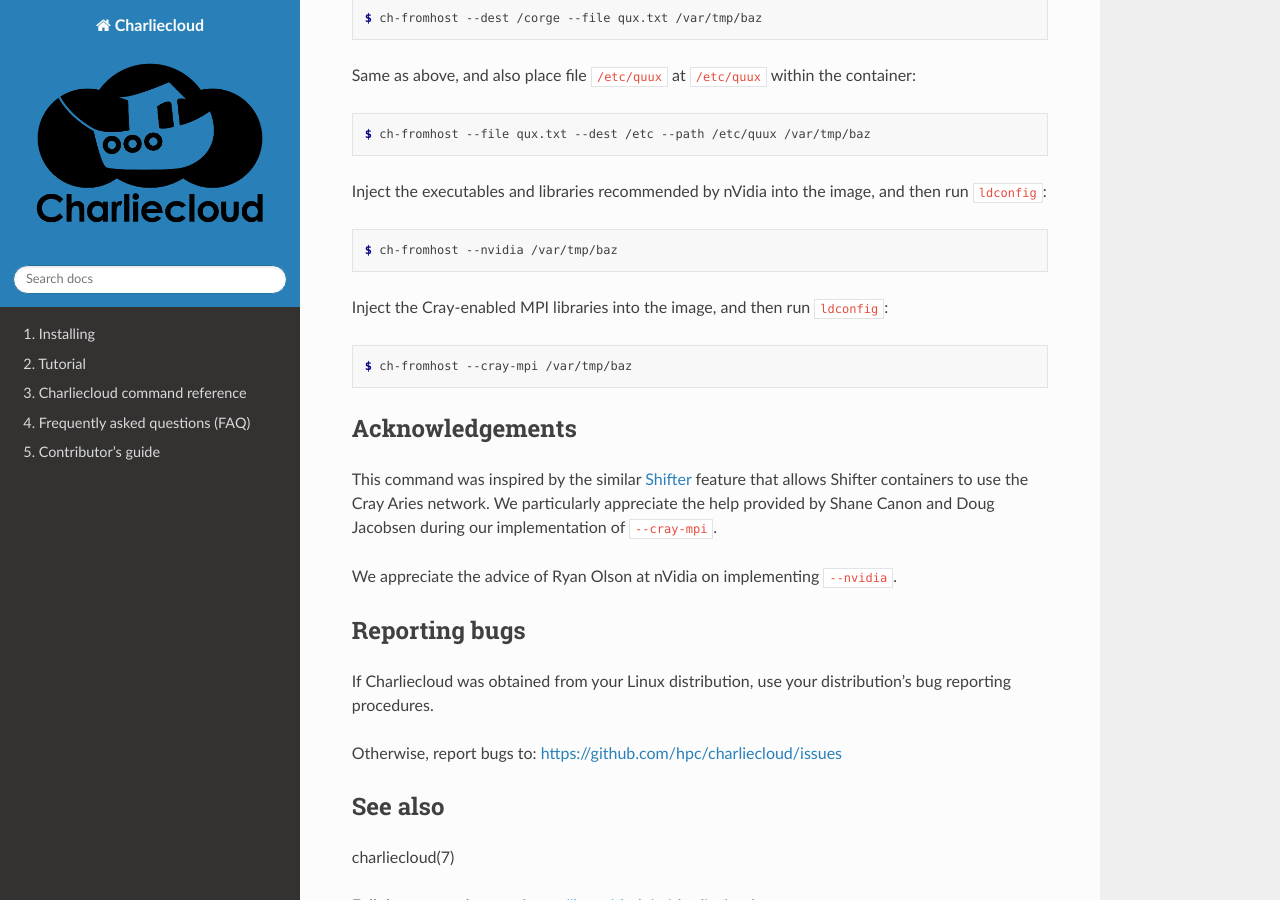
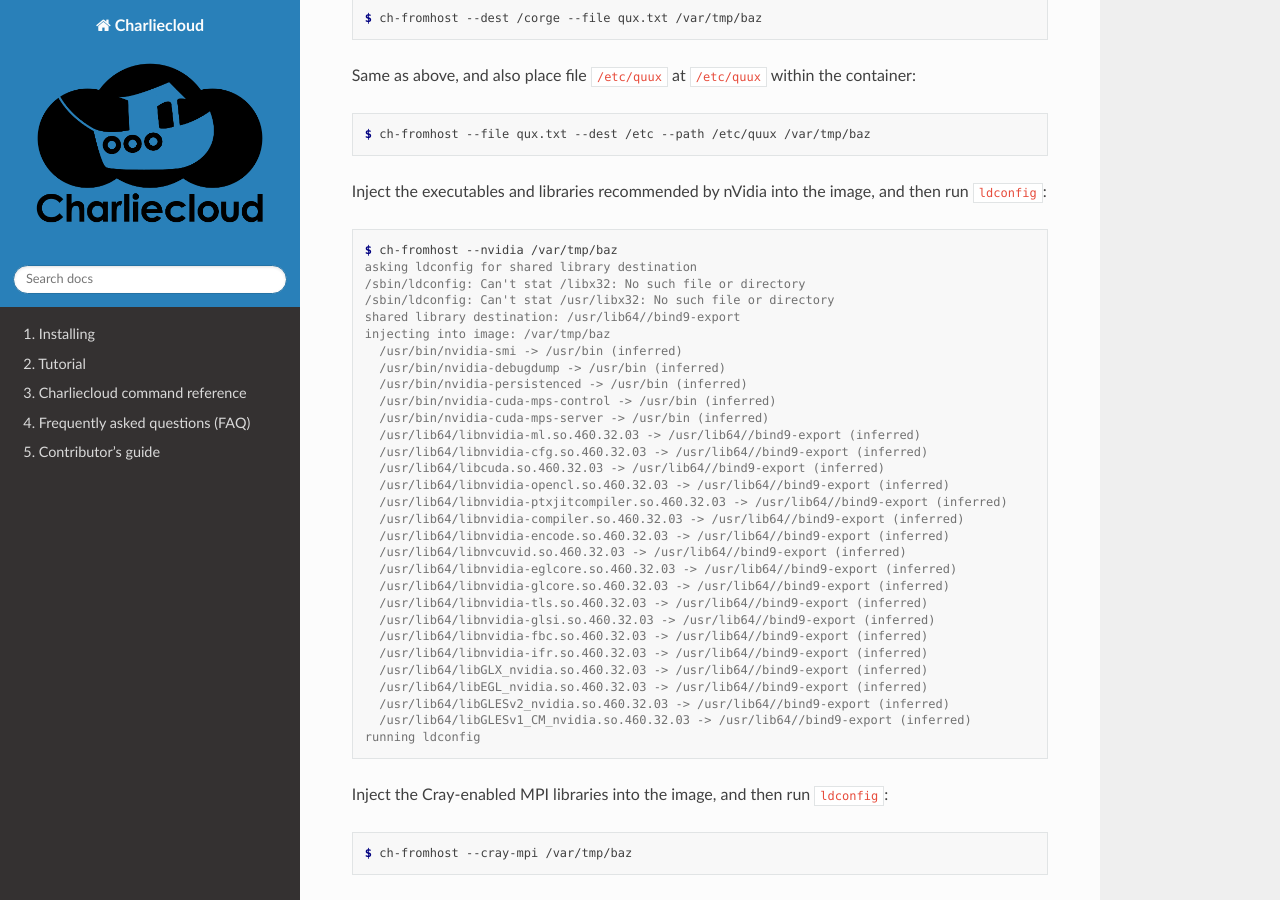
Before and after one commit to hpc/charliecloud, a Sphinx documentation site: the page built from doc/ch-fromhost.rst, in a window 1280 px wide and 900 px high, scrolled down 4410 px. Built offline with Sphinx 7.4.7 and the Read the Docs theme 2.0.0, drawn with Linux system fonts in a browser that asks for light colours.

Commit message:
add nvidia fromhost example

```diff
--- a/doc/ch-fromhost_desc.rst
+++ b/doc/ch-fromhost_desc.rst
@@ -241,6 +241,35 @@ Inject the executables and libraries recommended by nVidia into the image, and
 then run :code:`ldconfig`::
 
   $ ch-fromhost --nvidia /var/tmp/baz
+  asking ldconfig for shared library destination
+  /sbin/ldconfig: Can't stat /libx32: No such file or directory
+  /sbin/ldconfig: Can't stat /usr/libx32: No such file or directory
+  shared library destination: /usr/lib64//bind9-export
+  injecting into image: /var/tmp/baz
+    /usr/bin/nvidia-smi -> /usr/bin (inferred)
+    /usr/bin/nvidia-debugdump -> /usr/bin (inferred)
+    /usr/bin/nvidia-persistenced -> /usr/bin (inferred)
+    /usr/bin/nvidia-cuda-mps-control -> /usr/bin (inferred)
+    /usr/bin/nvidia-cuda-mps-server -> /usr/bin (inferred)
+    /usr/lib64/libnvidia-ml.so.460.32.03 -> /usr/lib64//bind9-export (inferred)
+    /usr/lib64/libnvidia-cfg.so.460.32.03 -> /usr/lib64//bind9-export (inferred)
+    /usr/lib64/libcuda.so.460.32.03 -> /usr/lib64//bind9-export (inferred)
+    /usr/lib64/libnvidia-opencl.so.460.32.03 -> /usr/lib64//bind9-export (inferred)
+    /usr/lib64/libnvidia-ptxjitcompiler.so.460.32.03 -> /usr/lib64//bind9-export (inferred)
+    /usr/lib64/libnvidia-compiler.so.460.32.03 -> /usr/lib64//bind9-export (inferred)
+    /usr/lib64/libnvidia-encode.so.460.32.03 -> /usr/lib64//bind9-export (inferred)
+    /usr/lib64/libnvcuvid.so.460.32.03 -> /usr/lib64//bind9-export (inferred)
+    /usr/lib64/libnvidia-eglcore.so.460.32.03 -> /usr/lib64//bind9-export (inferred)
+    /usr/lib64/libnvidia-glcore.so.460.32.03 -> /usr/lib64//bind9-export (inferred)
+    /usr/lib64/libnvidia-tls.so.460.32.03 -> /usr/lib64//bind9-export (inferred)
+    /usr/lib64/libnvidia-glsi.so.460.32.03 -> /usr/lib64//bind9-export (inferred)
+    /usr/lib64/libnvidia-fbc.so.460.32.03 -> /usr/lib64//bind9-export (inferred)
+    /usr/lib64/libnvidia-ifr.so.460.32.03 -> /usr/lib64//bind9-export (inferred)
+    /usr/lib64/libGLX_nvidia.so.460.32.03 -> /usr/lib64//bind9-export (inferred)
+    /usr/lib64/libEGL_nvidia.so.460.32.03 -> /usr/lib64//bind9-export (inferred)
+    /usr/lib64/libGLESv2_nvidia.so.460.32.03 -> /usr/lib64//bind9-export (inferred)
+    /usr/lib64/libGLESv1_CM_nvidia.so.460.32.03 -> /usr/lib64//bind9-export (inferred)
+  running ldconfig
 
 Inject the Cray-enabled MPI libraries into the image, and then run
 :code:`ldconfig`::
```
